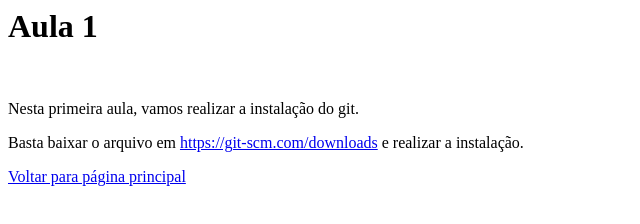
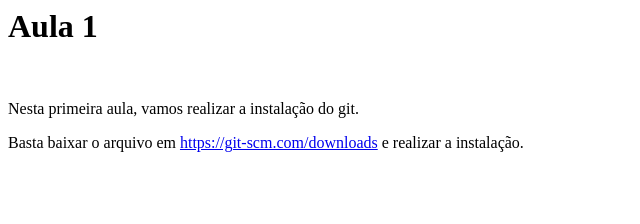
Before and after one commit to Remachado1971/CapacitacaoGit, a plain HTML site: page aula1.html in a window 1280 px wide. Shown: the whole page, without its empty margins (0-640 px from the left). Drawn offline with Linux system fonts and the light colour scheme.

Commit message:
Retirada do link para página principal

```diff
--- a/aula1.html
+++ b/aula1.html
@@ -9,7 +9,6 @@
 		<p>Basta baixar o arquivo em <a href="https://git-scm.com/downloads"
 			target="_blank"> https://git-scm.com/downloads</a> e realizar a
 			instalação.</p>
-		<p><a href="index.html">Voltar para página principal </a></p>
 
 	</body>
 </html>
```
Also changed, not shown: sobre.html (+1 -1 lines).
